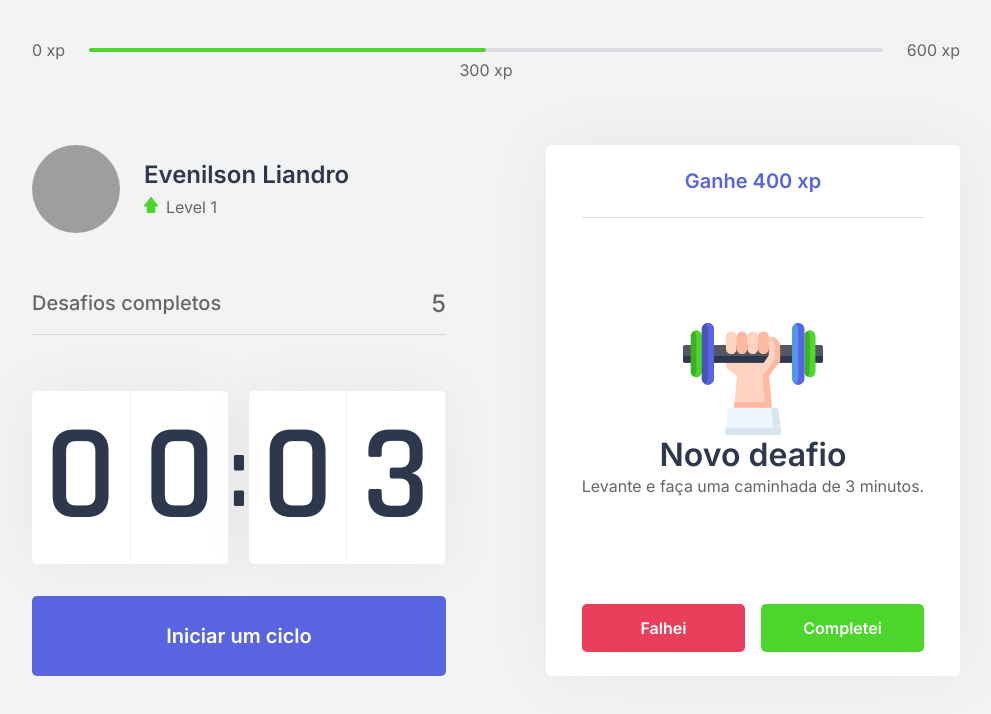
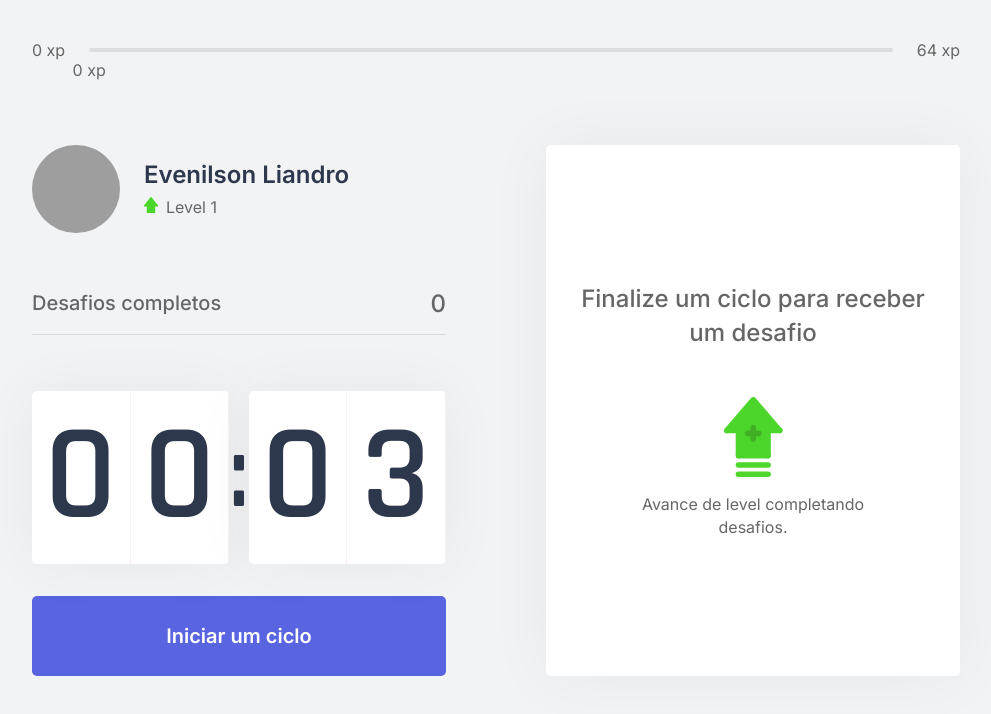
Before and after one commit to evenilson/NLW_04, a Next.js app in the folder moveit-next/: page / in a window 1280 px wide. Shown: the top 714 px of the page, without its empty margins (144-1135 px from the left). Built offline with nearby package versions, Linux system fonts and the light colour scheme; grey boxes are pictures that could not be loaded.

Commit message:
AULA 03: Criando Regras de negócio

```diff
--- /dev/null
+++ b/moveit-next/challenges.json
@@ -0,0 +1,62 @@
+[
+    {
+      "type": "body",
+      "description": "Estique um de seus braços com a palma da mão virada para frente e puxe os dedos para cima por 10 segundos por mão.",
+      "amount": 80
+    },
+    {
+      "type": "body",
+      "description": "Estique seu braço contra o peito e puxe-o utilizando o outro braço por 10 segundos por braço.",
+      "amount": 60
+    },
+    {
+      "type": "body",
+      "description": "Puxe seu pescoço com a ajuda da mão para a direita e para a esquerda, permanecendo na posição por alguns segundos.",
+      "amount": 70
+    },
+    {
+      "type": "body",
+      "description": "Com as duas mãos na parte de trás da cabeça, leve-a para baixo, alongando a parte de trás da região.",
+      "amount": 60
+    },
+    {
+      "type": "body",
+      "description": "Cruze as pernas e desça com as mãos esticadas em direção ao chão. Repita o movimento com a outra perna na frente.",
+      "amount": 100
+    },
+    {
+      "type": "body",
+      "description": "Sentado, abra as pernas e tente encostar as palmas das mãos no chão, repita 3 vezes por 5 segundos.",
+      "amount": 80
+    },
+    {
+      "type": "body",
+      "description": "Puxe o joelho de encontro ao peito e segure, troque de perna após 10 segundos.",
+      "amount": 50
+    },
+    {
+      "type": "body",
+      "description": "Sentado, cruze uma perna e incline seu tronco à frente, troque de perna após 10 segundos.",
+      "amount": 80
+    },
+    {
+      "type": "eye",
+      "description": "Sentado, feche os olhos e cubra-os com as palmas da mão durante 2 minutos, depois abra normalmente.",
+      "amount": 90
+    },
+    {
+      "type": "eye",
+      "description": "Em algum ambiente aberto, olhe o mais longe que puder em quatro direções por 3s, mexa apenas os olhos. Repita 3 vezes.",
+      "amount": 140
+    },
+    {
+      "type": "eye",
+      "description": "Usando os polegares, massage a área abaixo das sobrancelhas em movimentos circulares por 15 segundos.",
+      "amount": 70
+    },
+    {
+      "type": "body",
+      "description": "Em pé, gire a cintura o máximo que puder para a esquerda, segure por cinco segundos. Repita para a direita.",
+      "amount": 90
+    }
+  ]
--- a/moveit-next/src/components/ChallengeBox.tsx
+++ b/moveit-next/src/components/ChallengeBox.tsx
@@ -1,26 +1,30 @@
+import { useContext } from 'react';
+import { ChallengeContext } from '../contexts/ChallengeContext';
+
 import styles from '../styles/components/ChallengeBox.module.css';
 
 export function ChallengeBox() {
-    const hasActiveChallenge = true;
+    const { activeChallenge, resetChallenge} = useContext(ChallengeContext)
 
     return (
         <div className={styles.challengeBoxContainer}>
-            { hasActiveChallenge ? (
+            { activeChallenge ? (
                 <div className={styles.challengeActive}>
                     <header>
-                        Ganhe 400 xp
+                        Ganhe {activeChallenge.amount} xp
                     </header>
 
                     <main>
-                        <img src="icons/body.svg" />
-                        <strong>Novo deafio</strong>
-                        <p>Levante e faça uma caminhada de 3 minutos.</p>
+                        <img src={`icons/${activeChallenge.type}.svg`} />
+                        <strong>Novo desafio</strong>
+                        <p>{activeChallenge.description}</p>
                     </main>
 
                     <footer>
                         <button
                             type="button"
                             className={styles.challengeFailedButton}
+                            onClick={resetChallenge}
                         >
                             Falhei
                         </button>
--- a/moveit-next/src/components/CompletedChallenges.tsx
+++ b/moveit-next/src/components/CompletedChallenges.tsx
@@ -1,10 +1,13 @@
+import { useContext } from 'react'
+import { ChallengeContext } from '../contexts/ChallengeContext'
 import styles from '../styles/components/CompletedChallenges.module.css'
 
 export function CompletedChallenges() {
+    const {challengesCompleted } = useContext(ChallengeContext)
     return (
         <div className={styles.completedChallengesContainer}>
             <span>Desafios completos</span>
-            <span>5</span>
+            <span>{challengesCompleted}</span>
         </div>
     )
 }
--- a/moveit-next/src/components/ExperienceBar.tsx
+++ b/moveit-next/src/components/ExperienceBar.tsx
@@ -1,16 +1,23 @@
+import { useContext } from 'react';
+import { ChallengeContext } from '../contexts/ChallengeContext';
+
 import styles from '../styles/components/ExperienceBar.module.css';
 
 export function ExperienceBar() {
+    const {currentExperience, experienceToNextLevel } = useContext(ChallengeContext);
+
+    const percentToNextLevel = Math.round(currentExperience * 100) / experienceToNextLevel;
+
     return (
         <header className={styles.experienceBar}>
             <span>0 xp</span>
             <div>
-                <div style={{ width: '50%'}}/>
-                <span className={styles.currentExperience} style={{ left:'50%'}}>
-                    300 xp
+                <div style={{ width: `${percentToNextLevel}%`}}/>
+                <span className={styles.currentExperience} style={{ left:`${percentToNextLevel}%`}}>
+                    {currentExperience} xp
                 </span>
             </div>
-            <span>600 xp</span>
+            <span>{experienceToNextLevel} xp</span>
         </header>
     );
 }
--- a/moveit-next/src/contexts/ChallengeContext.tsx
+++ b/moveit-next/src/contexts/ChallengeContext.tsx
@@ -1,12 +1,22 @@
-import { createContext, useState, ReactNode} from 'react'
+import { createContext, useState, ReactNode} from 'react';
+import challeges from '../../challenges.json';
 
+interface Challenge {
+    type: 'body' | 'eye';
+    description: string;
+    amount: number;
+
+}
 
 interface ChallengesContextData {
     level: number;
     currentExperience: number;
     challengesCompleted: number;
+    activeChallenge: Challenge,
+    experienceToNextLevel: number,
     levelUp: () => void;
     startNewChallenge: () => void;
+    resetChallenge: () => void;
 }
 
 interface ChallengesProviderProps {
@@ -18,14 +28,25 @@ export const ChallengeContext = createContext({} as ChallengesContextData);
 export function ChallengesProvider({children}:ChallengesProviderProps) {
     const [level, setLevel] = useState(1);
     const [currentExperience, setCurrentExperience] = useState(0);
-    const [challengesCompleted, setChallengesCompleted] = useState(0)
+    const [challengesCompleted, setChallengesCompleted] = useState(0);
+
+    const [activeChallenge, setActiveChallenge] = useState( null );
+
+    const experienceToNextLevel = Math.pow((level + 1) * 4, 2);
 
     function levelUp() {
         setLevel(level + 1)
     }
 
     function startNewChallenge() {
-        console.log('New challenge');
+        const randomChallengeIndex = Math.floor(Math.random() * challeges.length);
+        const challenge = challeges[randomChallengeIndex];
+
+        setActiveChallenge(challenge)
+    }
+
+    function resetChallenge() {
+        setActiveChallenge(null);
     }
 
     return (
@@ -34,8 +55,11 @@ export function ChallengesProvider({children}:ChallengesProviderProps) {
                 level,
                 currentExperience,
                 challengesCompleted,
+                experienceToNextLevel,
+                activeChallenge,
                 levelUp,
                 startNewChallenge,
+                resetChallenge,
             }}
         >
             {children}
```
